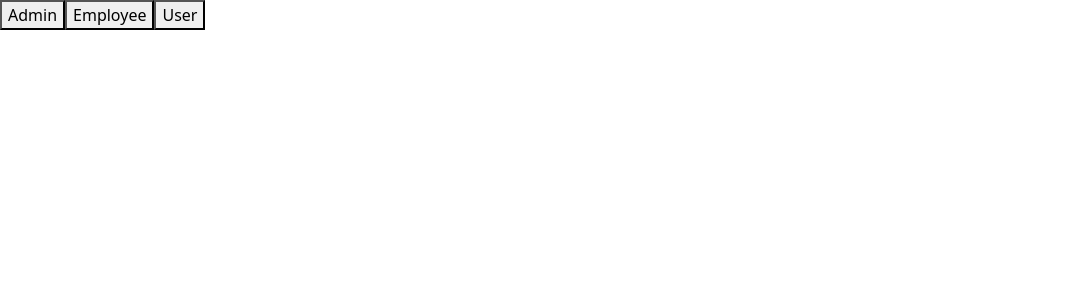
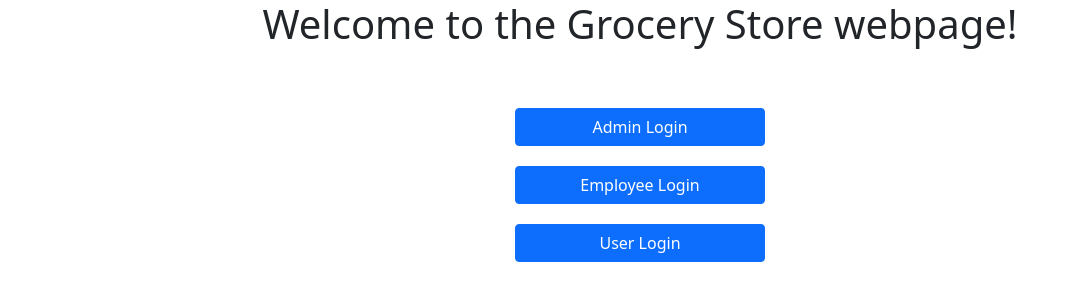
Before and after one commit to TCS-19-7-21-CapstoneGroup17/capstone, an Angular app in the folder Frontend/GroceryStore/: page /employee in a window 1280 px wide. Shown: the top 300 px of the page, without its empty margins (0-1078 px from the left). Built offline with nearby package versions, Linux system fonts and the light colour scheme.

Commit message:
added styling to landing page

```diff
--- a/Frontend/GroceryStore/src/app/app.component.css
+++ b/Frontend/GroceryStore/src/app/app.component.css
@@ -0,0 +1,12 @@
+#home{
+    text-align:center;
+}
+
+h1{
+    margin:auto auto 50px;
+}
+
+button{
+    width:250px;
+    margin:10px;
+}
--- a/Frontend/GroceryStore/src/app/app.component.html
+++ b/Frontend/GroceryStore/src/app/app.component.html
@@ -1,9 +1,11 @@
-<div>
+<div id="everything">
   <!-- this is for routing between admin, employee, and user -->
-  <div *ngIf="isHomePage">
-    <button [routerLink]="['/admin/signin']" (click)="isClicked()">Admin</button>
-    <button [routerLink]="['/employeeSignin']" (click)="isClicked()">Employee</button>
-    <button [routerLink]="['/user']" (click)="isClicked()">User</button>
+  <div *ngIf="isHomePage" id="home">
+    <h1>Welcome to the Grocery Store webpage!</h1>
+    <span class="badge badge-secondary"></span>
+    <button [routerLink]="['/admin/signin']" (click)="isClicked()" class="btn btn-primary">Admin Login</button><br>
+    <button [routerLink]="['/employeeSignin']" (click)="isClicked()" class="btn btn-primary">Employee Login</button><br>
+    <button [routerLink]="['/user']" (click)="isClicked()" class="btn btn-primary">User Login</button><br>
   </div>
 
 
```
